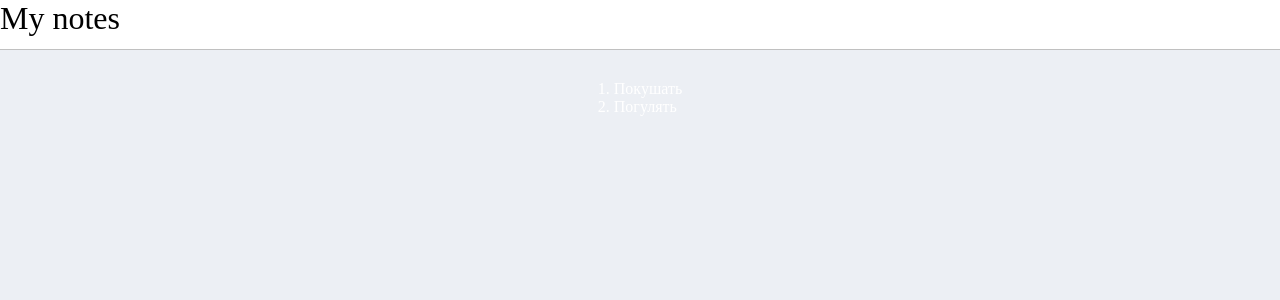
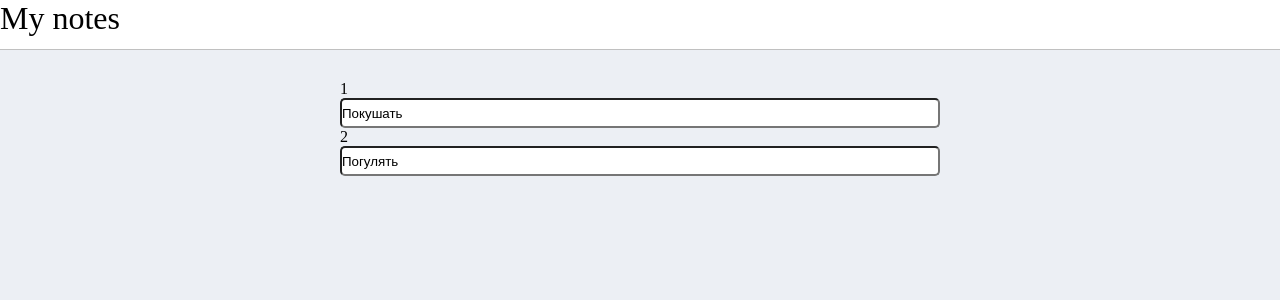
Before and after one commit to StepanNikolaev10/my-notes-v2, a React (Vite) app in the folder client/: page / in a window 1280 px wide. Shown: the top 300 px of the page. Built offline with nearby package versions, Linux system fonts and the light colour scheme.

Commit message:
feat: add props handling and pass props to child components

```diff
--- a/client/src/components/Containers/TaskListDisplay/TaskListDisplay.jsx
+++ b/client/src/components/Containers/TaskListDisplay/TaskListDisplay.jsx
@@ -1,18 +1,19 @@
-import Task from "/src/components/UI/Task/Task";
+import { useState } from "react";
+import TaskItem from "/src/components/Containers/TaskItem/TaskItem";
 
-const TaskListDisplay = ({tasks}) => {
+const TaskListDisplay = ({ tasks, onTextChange }) => {
   return (
     <div>
-      {tasks.map((task) => {
-        return (
-          <Task
-            key={task.id}
-            text={task.text}
-            id={task.id}
-          />
-        );
-      })}
+      {tasks.map(task => (
+        <TaskItem
+          key={task.id}
+          id={task.id}
+          text={task.text}
+          onTextChange={onTextChange}
+        />
+      ))}
     </div>
-  )
-}
+  );
+};
+
 export default TaskListDisplay;
```
